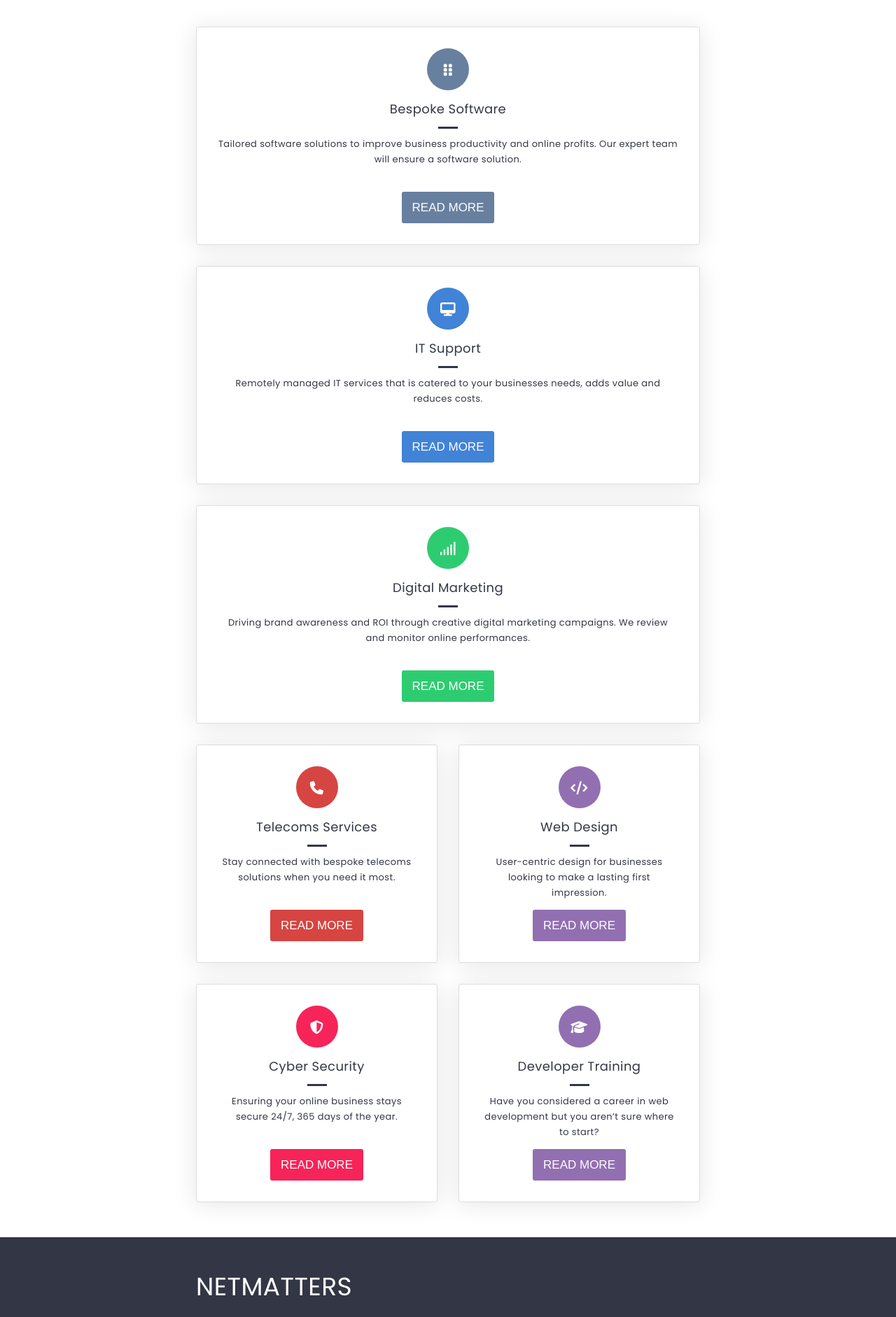
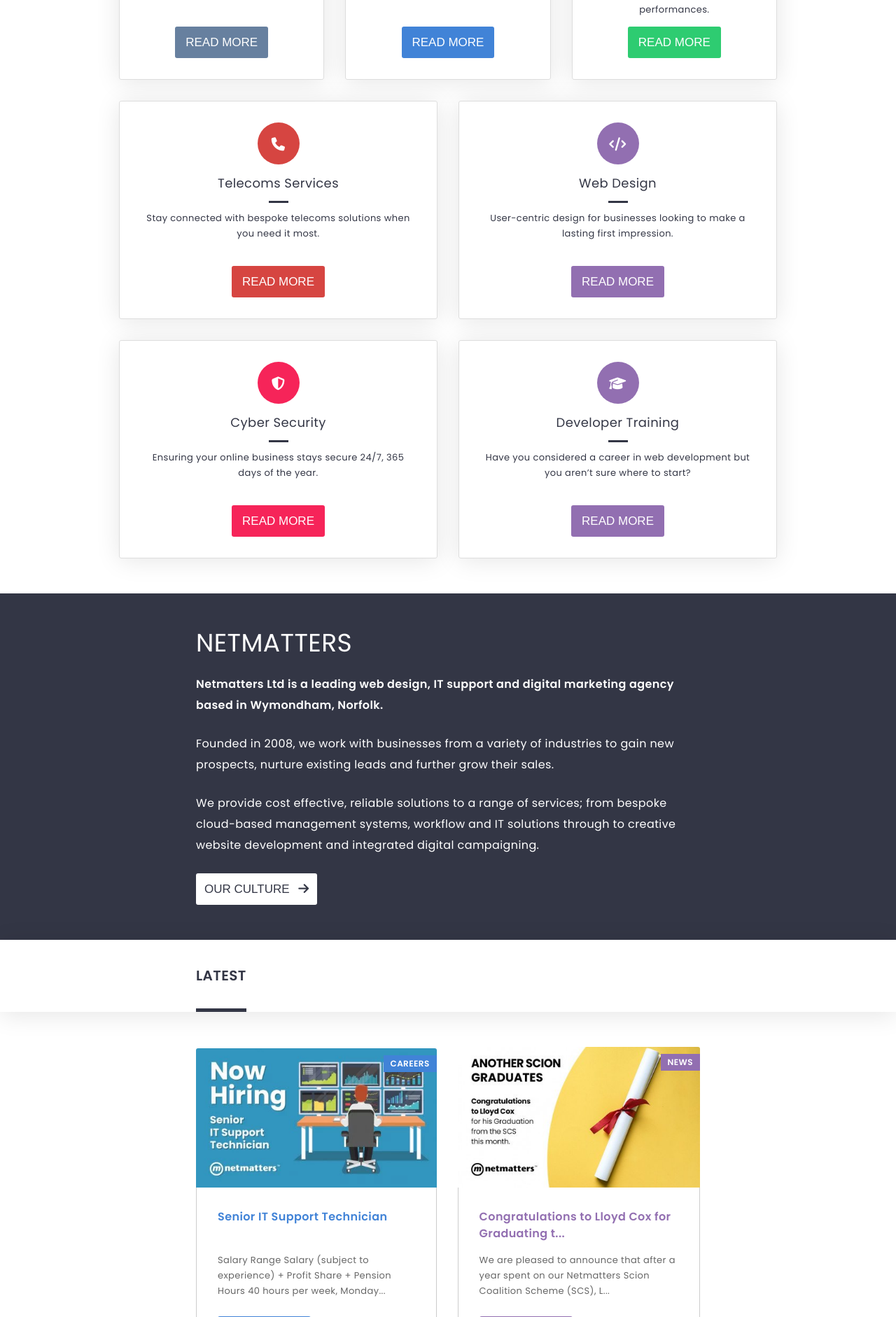
Before and after one commit to adam-pearson/HTML-CSS-Reflection, a PHP site: page / in a window 1280 px wide. Shown: the part 1013-2895 px from the top of the page at 70% size. Run offline with PHP 8.4, Linux system fonts and the light colour scheme; some libraries are stand-ins or nearby versions.

Commit message:
Branching to test service card fix

```diff
--- a/css/styles.css
+++ b/css/styles.css
@@ -160,18 +160,15 @@ body {
 }
 
 .hero-slider {
-  width: 100%;
-  min-height: 531px;
-  height: 100vh;
+  max-height: 531px;
   background-size: cover;
   position: relative;
   text-align: center;
 }
 
 .hero-image > img {
-  min-height: 531px;
-  height: 100vh;
   width: 100%;
+  height: 531px;
   object-fit: cover;
   opacity: .5;
 }
@@ -1439,8 +1436,34 @@ footer {
   .hero-slider {
     text-align: left;
   }
-  .hero-content-container {
+  .hero-content {
     width: 970px;
+    padding-left: 15px;
+    padding-right: 15px;
+    margin-left: auto;
+    margin-right: auto;
+  }
+  .hero-image {
+    height: 490px;
+  }
+  .hero-image img {
+    height: 490px;
+  }
+  #service-list {
+    width: 970px;
+  }
+  .service-cards {
+    align-items: stretch;
+  }
+  .service-cards > .bespoke-software,
+  .service-cards .it-support,
+  .service-cards .digital-marketing {
+    flex: 1 30%;
+  }
+  .service-cards > .bespoke-software:not(:first-child),
+  .service-cards .it-support:not(:first-child),
+  .service-cards .digital-marketing:not(:first-child) {
+    margin-left: 30px;
   }
 }
 /*# sourceMappingURL=styles.css.map */
--- a/index.html
+++ b/index.html
@@ -243,7 +243,7 @@
             <div class="hero-content-container">
                 <div class="hero-content">
                     <h1>Web Design</h1>
-                    <p>For businesses looking to make a strong and effective first impression.</p>
+                    <p>For businesses looking to make a strong <br> and effective first impression.</p>
                     <button type="button" class="btn hero-button">
                         Find Out More
                         <i class="fas fa-arrow-right"></i>
@@ -274,7 +274,8 @@
                     </span>
                     <h2>IT Support</h2>
                     <p>Remotely managed IT services that is catered to your businesses needs, adds value and reduces costs.</p>
-                    <button type="button" class="btn btn-software">
+
+                    <button type="button" class="btn btn-it">
                         Read More
                     </button>
                 </a>
@@ -286,7 +287,7 @@
                     </span>
                     <h2>Digital Marketing</h2>
                     <p>Driving brand awareness and ROI through creative digital marketing campaigns. We review and monitor online performances.</p>
-                    <button type="button" class="btn btn-software">
+                    <button type="button" class="btn btn-digital">
                         Read More
                     </button>
                 </a>
--- a/scss/_basic.scss
+++ b/scss/_basic.scss
@@ -167,25 +167,21 @@ body {
 }
 
 .hero-slider {
-    width: 100%;
-    min-height: 531px;
-    height: 100vh;
+    max-height: 531px;
     background-size: cover;
     position: relative;
     text-align: center;
-
 }
 
 .hero-image > img {
-    min-height: 531px;
-    height: 100vh;
     width: 100%;
+    height: 531px;
     object-fit: cover;
     opacity: .5;
 }
 
 .hero-content-container {
-    background: $black-transp-grad;
+    background: linear-gradient(270deg, transparent 25%, #000);
     position: absolute;
     top: 0;
     right: 0;
--- a/scss/_mqueries.scss
+++ b/scss/_mqueries.scss
@@ -135,8 +135,32 @@
     .hero-slider {
         text-align: left;
     }
-    .hero-content-container {
+    .hero-content {
+        width: 970px;
+        @include padding;
+    }
+    .hero-image {
+        height: 490px;
+    }
+    .hero-image img {
+        height: 490px;
+    }
+
+    #service-list {
         width: 970px;
     }
 
+    .service-cards {
+        align-items: stretch;
+        > .bespoke-software,
+        .it-support,
+        .digital-marketing,
+        {
+            flex: 1 30%;
+            &:not(:first-child) {
+                margin-left: 30px;
+            }
+        }
+    }
+
 }
```
Also changed, not shown: 1 other file.
